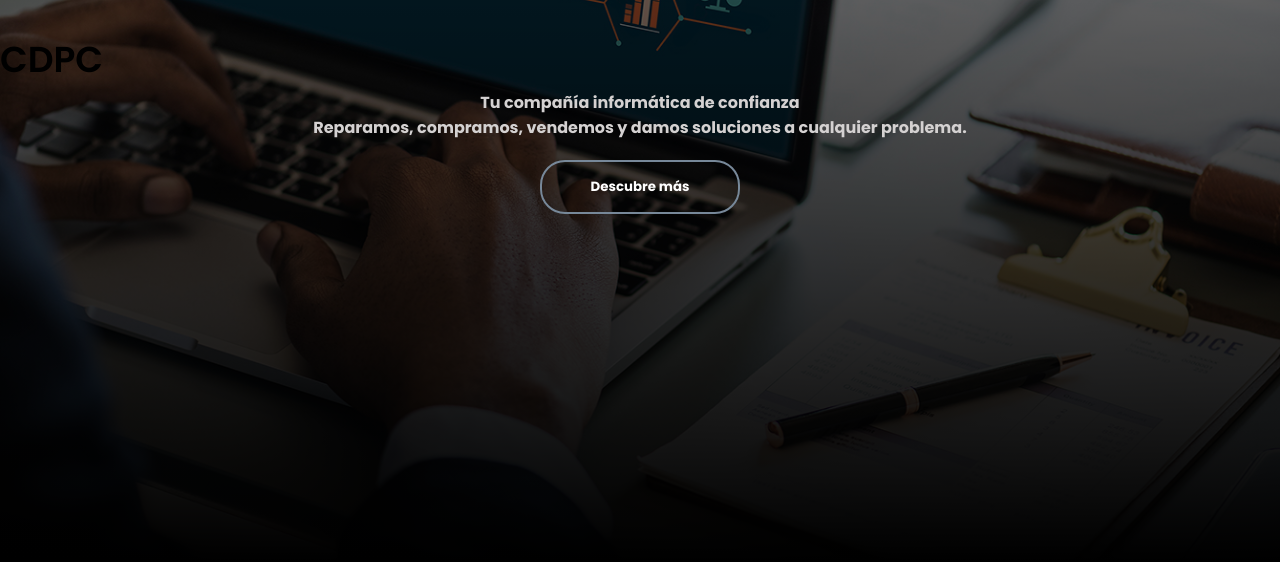
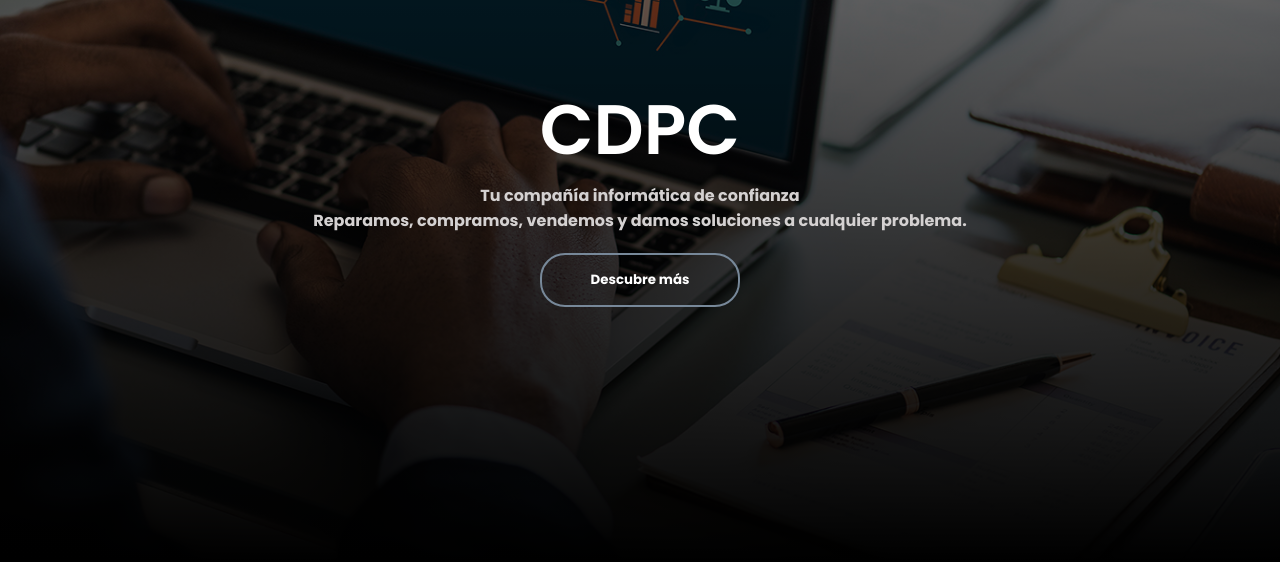
Before and after one commit to CDPCASI/CDPCASI.github.io, a plain HTML site: page index.html in a window 1280 px wide. Shown: the part 238-800 px from the top of the page. Drawn offline with Linux system fonts and the light colour scheme.

Commit message:
Update index.html

```diff
--- a/index.html
+++ b/index.html
@@ -23,9 +23,8 @@
                 <li><a href="formulario.html">Formulario</a></li>
             </ul>
         </header>
-        <h1>CDPC</h1>
-        <nav class="content">
-             <!-- Título -->
+   <nav class="content">
+            <h1>CDPC</h1><!-- Título -->
             <h2>Tu compañía informática de confianza <br>Reparamos, compramos, vendemos y damos soluciones a cualquier problema.</h2>
             <div>
                 <button type="button"><span></span>Descubre más</button> <!-- Botón que te dirige a otra página -->
```
